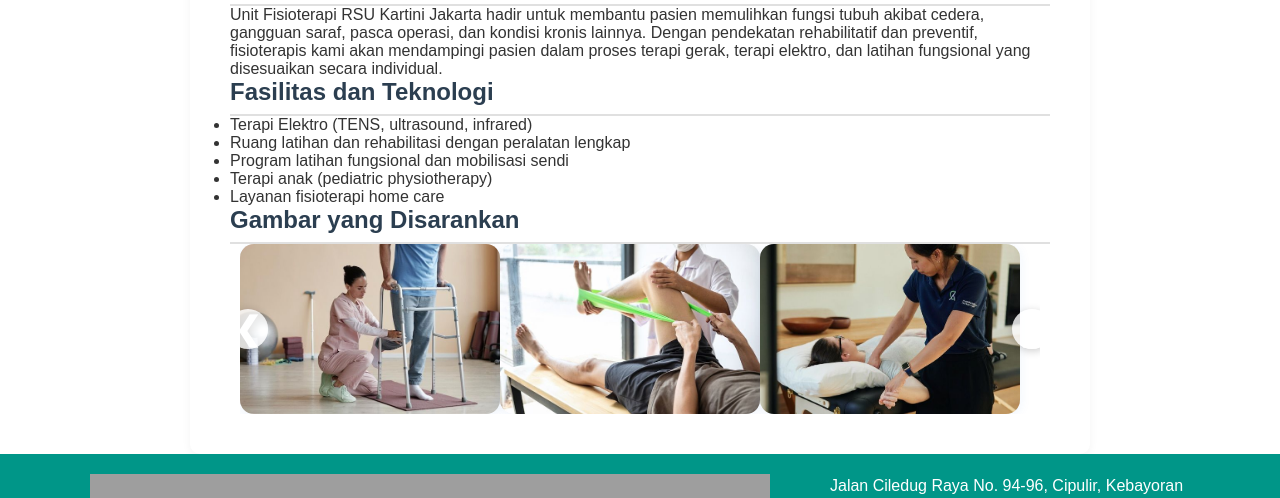
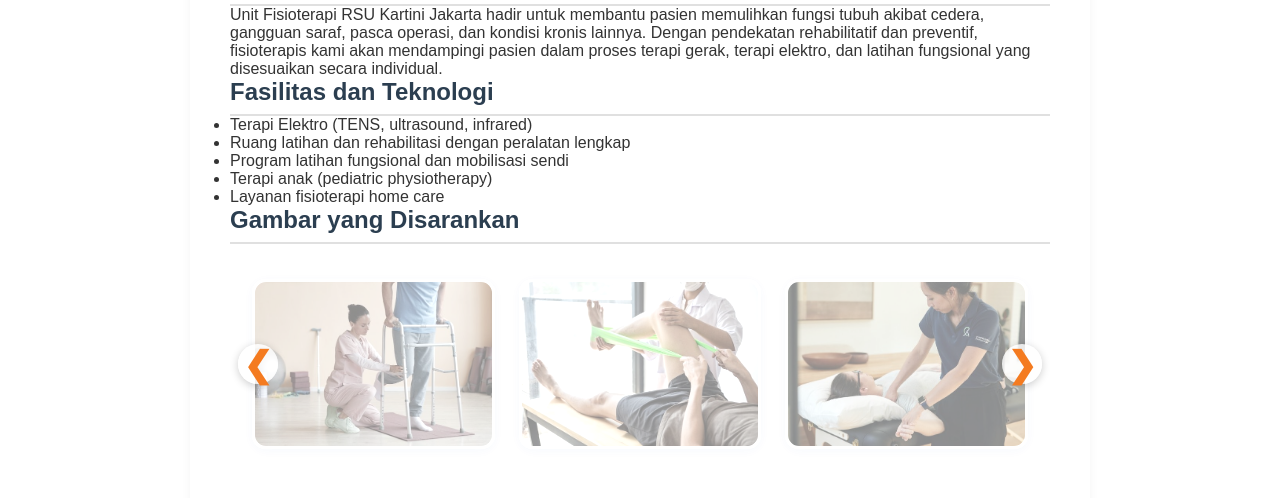
Before and after one commit to ucok-hub/Projek-UAS-RS-KARTINI, a PHP site: page /detailfisioterapi.php in a window 1280 px wide. Shown: the part 428-926 px from the top of the page. Run offline with PHP 8.4, Linux system fonts and the light colour scheme; a map, chart or similar area stays blank; some libraries are stand-ins or nearby versions; grey boxes are pictures that could not be loaded.

Commit message:
perbaikan carousel

```diff
--- a/Caridokter.php
+++ b/Caridokter.php
@@ -59,7 +59,9 @@
       <option value="">Semua Spesialis</option>
       <option value="Kandungan">Kandungan</option>
       <option value="Anak">Anak</option>
-      <option value="Bidan">Bidan</option>
+      <option value="Penyakit Dalam">Penyakit Dalam</option>
+      <option value="Penyakit Bedah">Penyakit Bedah</option>
+      <option value="Gigi">Gigi</option>
       <!-- Tambahkan opsi filter lain sesuai kebutuhan -->
     </select>
     <button type="submit" class="btn-telusuri">Cari</button>
--- a/detailfisioterapi.php
+++ b/detailfisioterapi.php
@@ -59,22 +59,13 @@
 
     <h2>Gambar yang Disarankan</h2>
     <div class="carousel-multi-gallery">
-      <button class="carousel-multi-btn prev" onclick="moveMultiCarouselFisio(-1)">&#10094;</button>
-      <div class="carousel-multi-track" id="carouselMultiTrackFisio">
-        <div class="carousel-multi-item-fisio">
-          <img src="Asset/Fisioterapi 1.jpg" alt="Fisioterapi 1" />
-        </div>
-        <div class="carousel-multi-item-fisio">
-          <img src="Asset/Fisioterapi 2.jpg" alt="Fisioterapi 2" />
-        </div>
-        <div class="carousel-multi-item-fisio">
-          <img src="Asset/Fisioterapi 3.jpg" alt="Fisioterapi 3" />
-        </div>
-        <div class="carousel-multi-item-fisio">
-          <img src="Asset/Fisioterapi 4.jpg" alt="Fisioterapi 4" />
-        </div>
+      <button class="carousel-multi-btn prev" onclick="moveMultiCarouselFisioterapi(-1)">&#10094;</button>
+      <div class="carousel-multi-track" id="carouselMultiTrackFisioterapi" data-position="0">
+        <div class="carousel-multi-item-fisioterapi carousel-multi-item"><img src="Asset/Fisioterapi 1.jpg" alt="Fisioterapi 1" /></div>
+        <div class="carousel-multi-item-fisioterapi carousel-multi-item"><img src="Asset/Fisioterapi 2.jpg" alt="Fisioterapi 2" /></div>
+        <div class="carousel-multi-item-fisioterapi carousel-multi-item"><img src="Asset/Fisioterapi 3.jpg" alt="Fisioterapi 3" /></div>
       </div>
-      <button class="carousel-multi-btn next" onclick="moveMultiCarouselFisio(1)">&#10095;</button>
+      <button class="carousel-multi-btn next" onclick="moveMultiCarouselFisioterapi(1)">&#10095;</button>
     </div>
   </div>
 </section>
@@ -132,27 +123,27 @@
 </script>
 <script src="script.js"></script>
 <script>
-let multiCarouselIndexFisio = 0;
-const visibleCountFisio = 3;
-function showMultiCarouselFisio(idx) {
-  const items = document.querySelectorAll('.carousel-multi-item-fisio');
+let multiCarouselIndexFisioterapi = 0;
+const visibleCountFisioterapi = 3;
+function showMultiCarouselFisioterapi(idx) {
+  const items = document.querySelectorAll('.carousel-multi-item-fisioterapi');
   const total = items.length;
   if (!items.length) return;
-  if (idx < 0) multiCarouselIndexFisio = total - visibleCountFisio;
-  else if (idx > total - visibleCountFisio) multiCarouselIndexFisio = 0;
-  else multiCarouselIndexFisio = idx;
+  if (idx < 0) multiCarouselIndexFisioterapi = total - visibleCountFisioterapi;
+  else if (idx > total - visibleCountFisioterapi) multiCarouselIndexFisioterapi = 0;
+  else multiCarouselIndexFisioterapi = idx;
   items.forEach(item => item.style.display = 'none');
-  for (let i = 0; i < visibleCountFisio; i++) {
-    let showIdx = multiCarouselIndexFisio + i;
+  for (let i = 0; i < visibleCountFisioterapi; i++) {
+    let showIdx = multiCarouselIndexFisioterapi + i;
     if (showIdx >= total) showIdx -= total;
     items[showIdx].style.display = 'block';
   }
 }
-function moveMultiCarouselFisio(dir) {
-  showMultiCarouselFisio(multiCarouselIndexFisio + dir);
+function moveMultiCarouselFisioterapi(dir) {
+  showMultiCarouselFisioterapi(multiCarouselIndexFisioterapi + dir);
 }
 document.addEventListener('DOMContentLoaded', function() {
-  showMultiCarouselFisio(0);
+  showMultiCarouselFisioterapi(0);
 });
 </script>
 <style>
@@ -191,13 +182,13 @@
   display: flex;
   transition: transform 0.3s ease;
 }
-.carousel-multi-item-fisio {
+.carousel-multi-item-fisioterapi {
   flex: 0 0 260px;
   max-width: 260px;
   display: none;
   transition: opacity 0.3s;
 }
-.carousel-multi-item-fisio img {
+.carousel-multi-item-fisioterapi img {
   width: 100%;
   height: 170px;
   object-fit: cover;
@@ -207,10 +198,19 @@
   display: block;
 }
 @media (max-width: 900px) {
-  .carousel-multi-item-fisio {
+  .carousel-multi-item-fisioterapi {
     flex: 0 0 90vw;
     max-width: 90vw;
   }
+}
+@media (max-width: 600px) {
+  .carousel-multi-item-fisioterapi img {
+    height: 110px;
+  }
+}
+</style>
+</body>
+</html>
 }
 @media (max-width: 600px) {
   .carousel-multi-item-fisio img {
--- a/home.css
+++ b/home.css
@@ -2260,16 +2260,41 @@
   justify-content: center;
   width: 100%;
   max-width: 900px;
-  margin: 24px auto;
+  margin: 32px auto;
   position: relative;
-  overflow: hidden;
+  overflow: visible;
+  min-height: 240px;
+}
+
+.carousel-multi-btn {
+  background: #fff;
+  color: #f47b20;
+  border: 2px solid #f47b20;
+  border-radius: 50%;
+  width: 48px;
+  height: 48px;
+  font-size: 2.2rem;
+  cursor: pointer;
+  margin: 0 18px;
+  z-index: 2;
+  transition: background 0.2s, color 0.2s, border 0.2s;
+  display: flex;
+  align-items: center;
+  justify-content: center;
+  box-shadow: 0 2px 8px rgba(44,120,220,0.07);
+}
+.carousel-multi-btn:hover {
+  background: #f47b20;
+  color: #fff;
+  border-color: #f47b20;
 }
 
 .carousel-multi-track {
   display: flex;
-  transition: transform 0.4s;
+  transition: transform 0.4s cubic-bezier(.4,1,.4,1);
   width: 100%;
   will-change: transform;
+  justify-content: flex-start;
 }
 
 .carousel-multi-item-lab,
@@ -2283,6 +2308,8 @@
   padding: 0 12px;
   display: flex;
   justify-content: center;
+  align-items: center;
+  transition: filter 0.3s, opacity 0.3s, box-shadow 0.3s;
 }
 
 .carousel-multi-item-lab img,
@@ -2297,26 +2324,24 @@
   border-radius: 18px;
   object-fit: cover;
   background: #f8fafc;
-}
-
-.carousel-multi-btn {
-  background: #f47b20;
-  color: #fff;
-  border: none;
-  border-radius: 50%;
-  width: 44px;
-  height: 44px;
-  font-size: 2rem;
-  cursor: pointer;
-  margin: 0 8px;
+  box-shadow: 0 2px 12px rgba(44,120,220,0.08);
+  border: 3px solid transparent;
+  transition: border 0.3s, filter 0.3s, opacity 0.3s;
+}
+
+/* Highlight active (tengah) */
+.carousel-multi-item.active img {
+  border: 3px solid #f47b20;
+  filter: none;
+  opacity: 1;
+  box-shadow: 0 4px 24px rgba(244,123,32,0.13);
   z-index: 2;
-  transition: background 0.2s;
-  display: flex;
-  align-items: center;
-  justify-content: center;
-}
-.carousel-multi-btn:hover {
-  background: #d65e00;
+}
+.carousel-multi-item:not(.active) img {
+  filter: grayscale(0.2) brightness(1.1);
+  opacity: 0.45;
+  border: 3px solid transparent;
+  z-index: 1;
 }
 
 /* Responsive */
--- a/script.js
+++ b/script.js
@@ -325,3 +325,60 @@
         hasil.textContent = "Terjadi kesalahan. Silakan coba lagi.";
       });
   });
+
+function moveMultiCarousel(trackId, itemClass, direction) {
+  const track = document.getElementById(trackId);
+  if (!track) return;
+  const items = track.querySelectorAll('.' + itemClass);
+  let visibleCount = 3;
+  if (window.innerWidth <= 600) visibleCount = 1;
+  else if (window.innerWidth <= 900) visibleCount = 2;
+  const maxPosition = Math.max(0, items.length - visibleCount);
+  let position = parseInt(track.dataset.position || "0", 10);
+  position += direction;
+  if (position < 0) position = 0;
+  if (position > maxPosition) position = maxPosition;
+  track.dataset.position = position;
+  track.style.transform = `translateX(-${position * (100 / visibleCount)}%)`;
+  track.style.transition = 'transform 0.4s';
+
+  // Highlight active (tengah)
+  items.forEach((item, idx) => {
+    item.classList.remove('active');
+    if (idx === position + Math.floor(visibleCount / 2)) {
+      item.classList.add('active');
+    }
+  });
+}
+
+// Handler untuk masing-masing carousel (fungsi global agar bisa dipanggil dari HTML)
+function moveMultiCarouselLab(direction) {
+  moveMultiCarousel('carouselMultiTrackLab', 'carousel-multi-item-lab', direction);
+}
+function moveMultiCarouselFarmasi(direction) {
+  moveMultiCarousel('carouselMultiTrackFarmasi', 'carousel-multi-item-farmasi', direction);
+}
+function moveMultiCarouselRadiologi(direction) {
+  moveMultiCarousel('carouselMultiTrackRadiologi', 'carousel-multi-item-radiologi', direction);
+}
+function moveMultiCarouselRawat(direction) {
+  moveMultiCarousel('carouselMultiTrackRawat', 'carousel-multi-item-rawat', direction);
+}
+function moveMultiCarouselSpa(direction) {
+  moveMultiCarousel('carouselMultiTrackSpa', 'carousel-multi-item-spa', direction);
+}
+function moveMultiCarouselFisioterapi(direction) {
+  moveMultiCarousel('carouselMultiTrackFisioterapi', 'carousel-multi-item-fisioterapi', direction);
+}
+
+// Inisialisasi agar gambar tengah langsung aktif saat load
+function initAllCarousels() {
+  moveMultiCarouselLab(0);
+  moveMultiCarouselFarmasi(0);
+  moveMultiCarouselRadiologi(0);
+  moveMultiCarouselRawat(0);
+  moveMultiCarouselSpa(0);
+  moveMultiCarouselFisioterapi(0);
+}
+window.addEventListener('DOMContentLoaded', initAllCarousels);
+window.addEventListener('resize', initAllCarousels);
```
Also changed, not shown: detailfarmasi.php (+91 -1 lines), detaillab.php (+4 -13 lines), detailradiologi.php (+6 -15 lines), detailrawat.php (+5 -14 lines).
